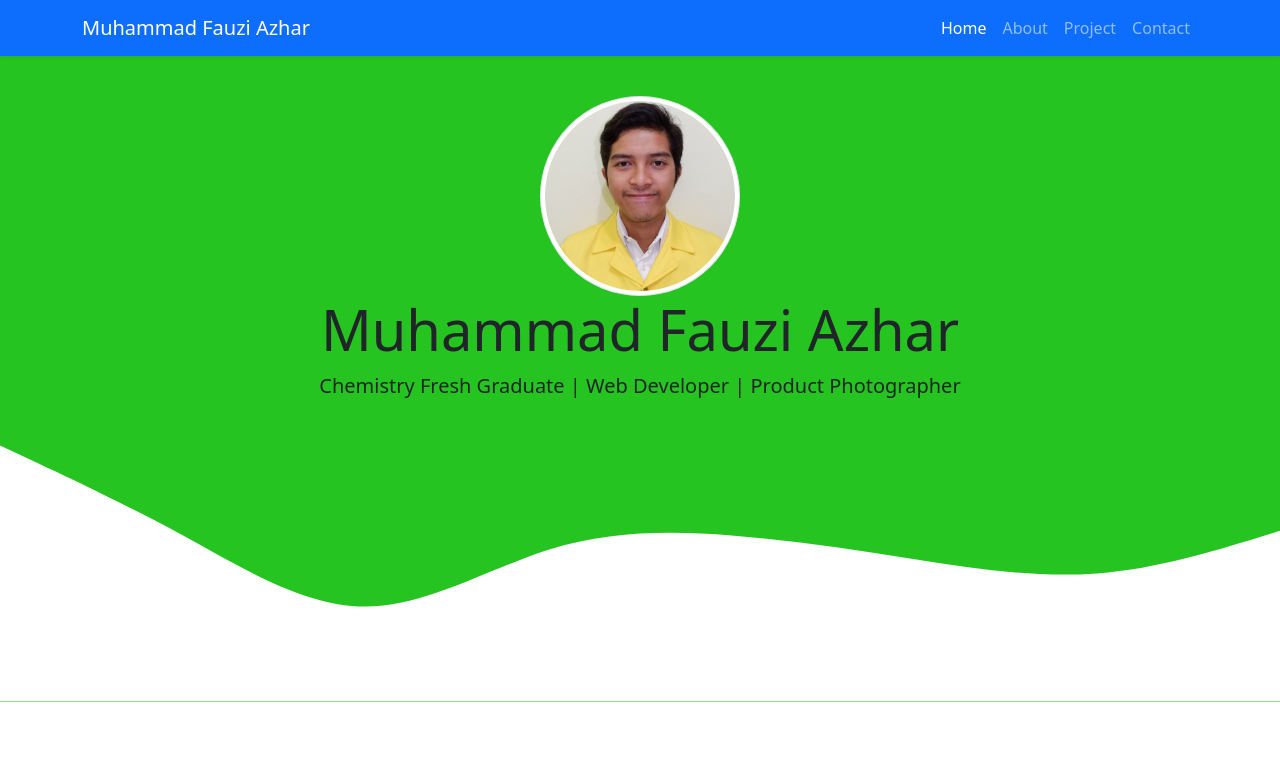
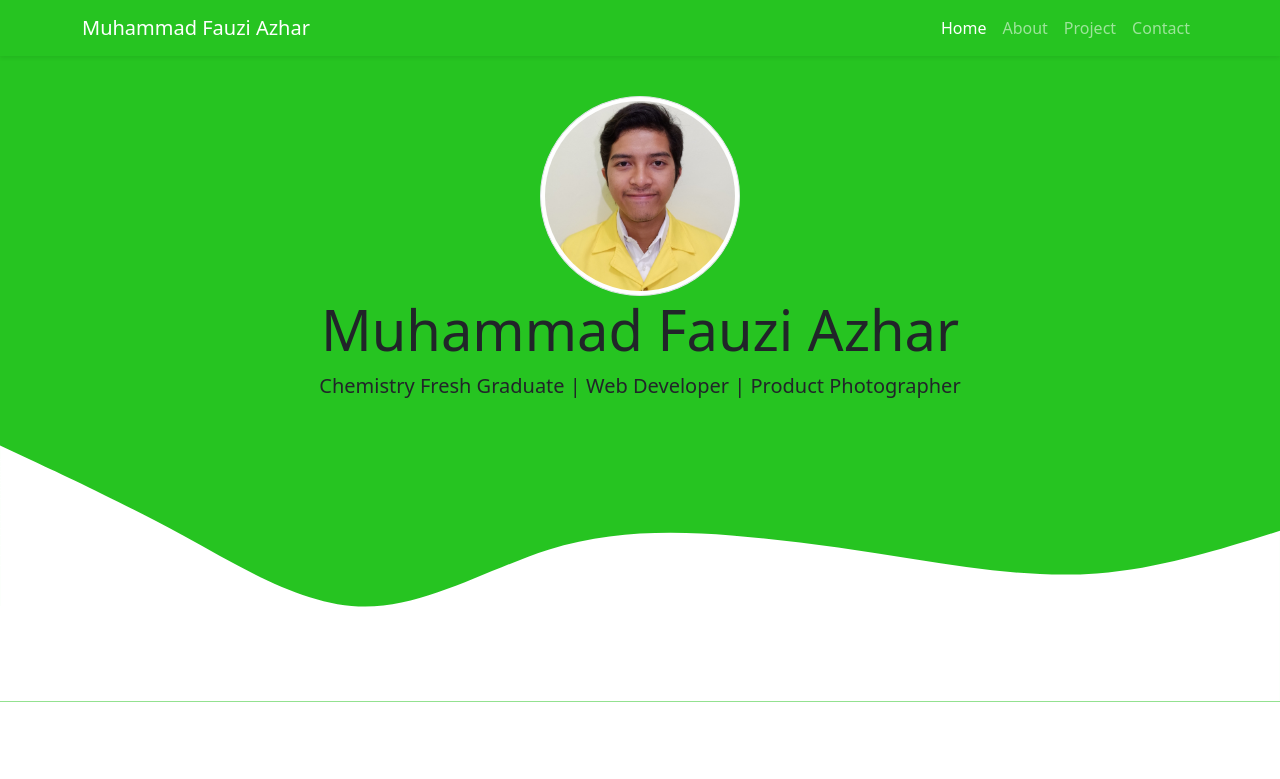
Before and after one commit to muhfauziazhar/muhfauziazhar.github.io, a website: page index.html in a window 1280 px wide. Shown: the top 779 px of the page. Drawn offline with nearby package versions, Linux system fonts and the light colour scheme.

Commit message:
mengubah bg nav

```diff
--- a/index.html
+++ b/index.html
@@ -27,7 +27,7 @@
   <body id="home">
     <!-- Navbar-->
     <nav
-      class="navbar navbar-expand-lg navbar-dark bg-primary shadow-sm fixed-top"
+      class="navbar navbar-expand-lg navbar-dark bg-alert shadow-sm fixed-top"
     >
       <div class="container">
         <a class="navbar-brand" href="#">Muhammad Fauzi Azhar</a>
```
